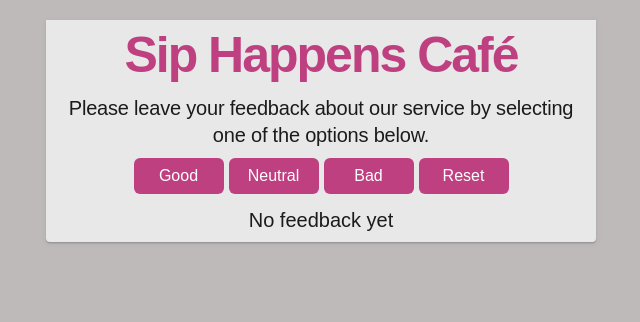
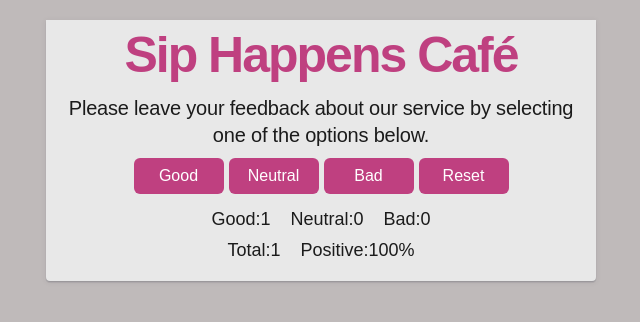
Before and after one commit to Nataliia-Homyk324/goit-react-hw-02, a React (Vite) app: page / in a window 1280 px wide. Both pictures are taken after a click on the button "Good". Shown: the top 322 px of the page, without its empty margins (319-959 px from the left). Built offline with nearby package versions, Linux system fonts and the light colour scheme.

Commit message:
Feedback

```diff
--- a/src/components/App/App.jsx
+++ b/src/components/App/App.jsx
@@ -1,6 +1,7 @@
 import Description from '../Description/Description';
 import Notification from '../Notification/Notification';
 import Options from '../Options/Options';
+import Feedback from '../Feedback/Feedback';
 import css from './App.module.css'
 import { useState, useEffect } from "react";
 
@@ -42,9 +43,20 @@ function App() {
 
     return (
         <section className={css.container}>
-            <Description />
-            <Options/>
-            <Notification />
+        <Description />
+        <Options
+        onClickFeedback={(feedbackType) => updateFeedback(feedbackType)}
+        resetFeedback={totalFeedback >= 1}
+        resetButton={resetFeedbackButton}
+        />
+       {totalFeedback >= 1 && (
+        <Feedback
+          feedbackObj={values}
+          feedbackTotal={totalFeedback}
+          feedbackPositive={positiveFeedback}
+        />
+      )}
+             {totalFeedback < 1 && <Notification />}
 
         </section>
     )
--- a/src/components/Feedback/Feedback.jsx
+++ b/src/components/Feedback/Feedback.jsx
@@ -1,10 +1,19 @@
 import css from "./Feedback.module.css"
+import PropTypes from "prop-types";
 
 
-function Feedback() {
+function Feedback({ feedbackObj,feedbackTotal, feedbackPositive }) {
+    const { good, neutral, bad } = feedbackObj;
     return (
         <>
             <div className={css.feedbackWrapper}>
+                <p className={css.feedbackParagraf}>Good:{good}</p>
+                <p className={css.feedbackParagraf}>Neutral:{neutral}</p>
+                <p className={css.feedbackParagraf}>Bad:{bad}</p>
+            </div>
+            <div className={css.feedbackWrapper}>
+                <p className={css.feedbackParagraf}>Total:{feedbackTotal}</p>
+                <p className={css.feedbackParagraf}>Positive:{feedbackPositive}%</p>
 
             </div>
         </>
@@ -12,3 +21,9 @@ function Feedback() {
 }
 
 export default Feedback;
+
+Feedback.protoType = {
+  feedbackObj: PropTypes.objectOf(PropTypes.number),
+  feedbackTotal: PropTypes.number,
+  feedbackPositive: PropTypes.number,
+};
--- a/src/components/Feedback/Feedback.module.css
+++ b/src/components/Feedback/Feedback.module.css
@@ -1,6 +1,6 @@
 .feedbackWrapper {
     display: flex;
-    gap: 10px;
+    gap: 20px;
     justify-content: center;
 
     margin-bottom: 10px;
--- a/src/components/Options/Options.jsx
+++ b/src/components/Options/Options.jsx
@@ -1,21 +1,36 @@
 // import PropTypes from "prop-types";
 import css from "./Options.module.css";
 
-function Options() {
+function Options({ onClickFeedback, resetFeedback, resetButton }) {
     return (
         <ul className={css.buttonList}>
             <li>
-                <button className={css.mainButton}>Good</button>
+                <button
+                className={css.mainButton}
+                onClick={() => onClickFeedback("good")}
+                >
+                Good
+                </button>
             </li>
             <li>
-                <button className={css.mainButton}>Neutral</button>
+                <button
+                    className={css.mainButton}
+                     onClick={() => onClickFeedback("neutral")}
+                >Neutral</button>
             </li>
             <li>
-                <button className={css.mainButton}>Bad</button>
+                <button
+                    className={css.mainButton}
+                    onClick={() => onClickFeedback("bad")}
+                >Bad</button>
             </li>
-            <li>
-                <button className={css.mainButton}>Reset</button>
-            </li>
+            {resetFeedback >= 1 && (
+        <li>
+          <button className={css.mainButton} onClick={resetButton}>
+            Reset
+          </button>
+        </li>
+      )}
         </ul>
 
     );
```
